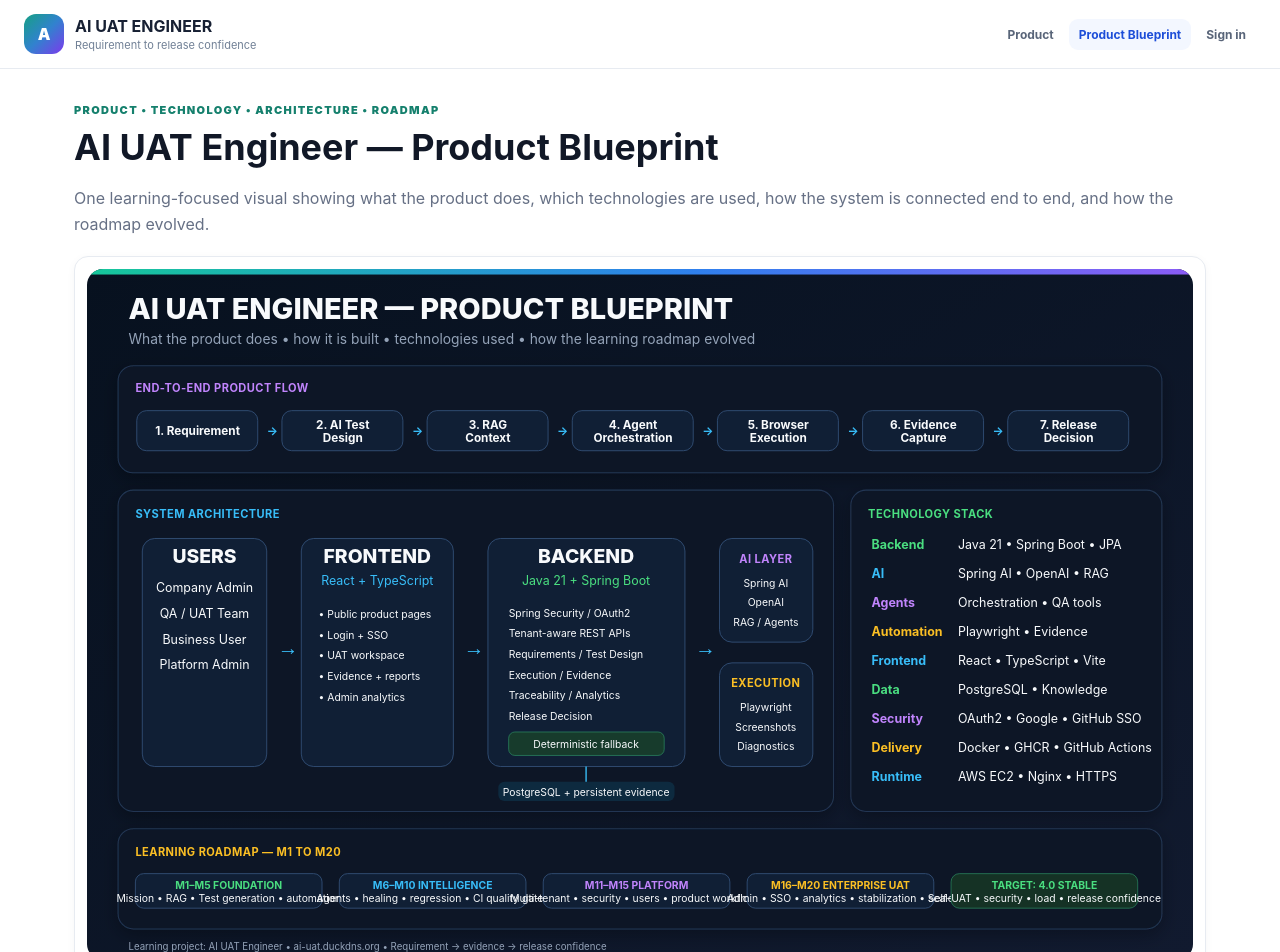
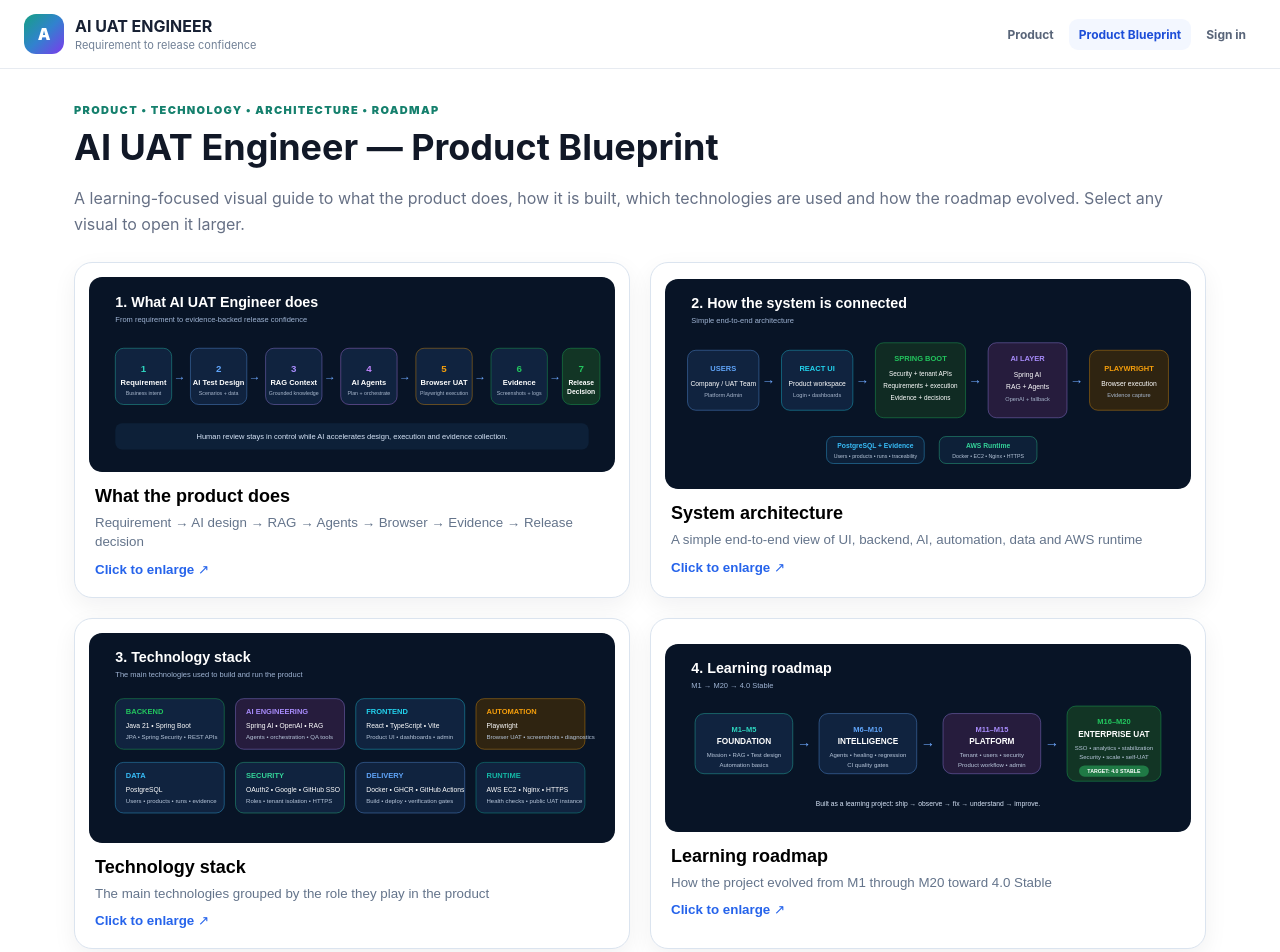
Before and after one commit to stejas7/ai-qa-frontend, a React (Vite) app: page /blueprint in a window 1280 px wide. Shown: the top 952 px of the page. Built offline with nearby package versions, Linux system fonts and the light colour scheme; no server answers.

Commit message:
feat(blueprint): replace dense infographic with visual gallery

```diff
--- a/src/pages/ProductBlueprintPage.tsx
+++ b/src/pages/ProductBlueprintPage.tsx
@@ -1,15 +1,63 @@
+import { useState } from 'react';
+
+const visuals = [
+  {
+    title: 'What the product does',
+    subtitle: 'Requirement → AI design → RAG → Agents → Browser → Evidence → Release decision',
+    src: '/blueprint-product-flow.svg'
+  },
+  {
+    title: 'System architecture',
+    subtitle: 'A simple end-to-end view of UI, backend, AI, automation, data and AWS runtime',
+    src: '/blueprint-architecture.svg'
+  },
+  {
+    title: 'Technology stack',
+    subtitle: 'The main technologies grouped by the role they play in the product',
+    src: '/blueprint-technology.svg'
+  },
+  {
+    title: 'Learning roadmap',
+    subtitle: 'How the project evolved from M1 through M20 toward 4.0 Stable',
+    src: '/blueprint-roadmap.svg'
+  }
+] as const;
+
 export default function ProductBlueprintPage(){
+  const [selected,setSelected]=useState<(typeof visuals)[number] | null>(null);
+
   return <main className="page">
     <div className="eyebrow">PRODUCT • TECHNOLOGY • ARCHITECTURE • ROADMAP</div>
     <h1>AI UAT Engineer — Product Blueprint</h1>
-    <p className="lead">One learning-focused visual showing what the product does, which technologies are used, how the system is connected end to end, and how the roadmap evolved.</p>
+    <p className="lead">A learning-focused visual guide to what the product does, how it is built, which technologies are used and how the roadmap evolved. Select any visual to open it larger.</p>
 
-    <section className="panel" style={{padding:'12px',overflow:'auto'}}>
-      <img
-        src="/product-blueprint.svg"
-        alt="AI UAT Engineer product blueprint showing product flow, technology stack, architecture and roadmap"
-        style={{display:'block',width:'100%',minWidth:'1100px',height:'auto',borderRadius:'16px'}}
-      />
+    <section style={{display:'grid',gridTemplateColumns:'repeat(auto-fit,minmax(420px,1fr))',gap:'20px',marginTop:'24px'}}>
+      {visuals.map((visual)=><button
+        key={visual.src}
+        type="button"
+        onClick={()=>setSelected(visual)}
+        style={{textAlign:'left',background:'var(--panel, #fff)',border:'1px solid #dbe4ef',borderRadius:'18px',padding:'14px',cursor:'zoom-in',boxShadow:'0 8px 24px rgba(15,23,42,.06)'}}
+      >
+        <img src={visual.src} alt={visual.title} style={{display:'block',width:'100%',height:'auto',borderRadius:'13px'}} />
+        <div style={{padding:'14px 6px 6px'}}>
+          <strong style={{display:'block',fontSize:'18px'}}>{visual.title}</strong>
+          <span style={{display:'block',marginTop:'6px',color:'#64748b',lineHeight:1.45}}>{visual.subtitle}</span>
+          <span style={{display:'inline-block',marginTop:'10px',fontWeight:700,color:'#2563eb'}}>Click to enlarge ↗</span>
+        </div>
+      </button>)}
     </section>
+
+    {selected&&<div
+      role="dialog"
+      aria-modal="true"
+      aria-label={selected.title}
+      onClick={()=>setSelected(null)}
+      style={{position:'fixed',inset:0,zIndex:1000,background:'rgba(2,6,23,.82)',display:'flex',alignItems:'center',justifyContent:'center',padding:'28px'}}
+    >
+      <div onClick={(event)=>event.stopPropagation()} style={{position:'relative',width:'min(1500px,96vw)',maxHeight:'92vh',overflow:'auto',background:'#071426',borderRadius:'20px',boxShadow:'0 24px 80px rgba(0,0,0,.45)'}}>
+        <button type="button" onClick={()=>setSelected(null)} aria-label="Close visual" style={{position:'absolute',right:'14px',top:'14px',zIndex:2,width:'42px',height:'42px',borderRadius:'999px',border:'1px solid rgba(255,255,255,.25)',background:'rgba(15,23,42,.85)',color:'#fff',fontSize:'24px',cursor:'pointer'}}>×</button>
+        <img src={selected.src} alt={selected.title} style={{display:'block',width:'100%',height:'auto'}} />
+      </div>
+    </div>}
   </main>
 }
```
